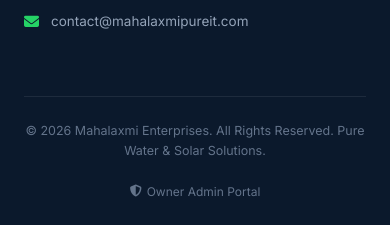
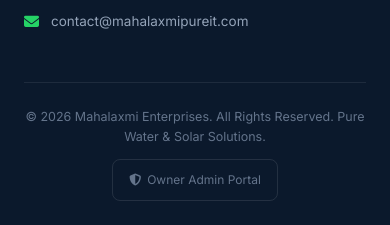
Before and after one commit to Sriram-max337/Mahalakshmi_Enterprises, a website: page index.html in a window 390 px wide. Shown: the part 8127-8352 px from the top of the page. Drawn offline with nearby package versions, Linux system fonts and the light colour scheme.

Commit message:
Polish homepage footer buttons and column alignment

```diff
--- a/index.html
+++ b/index.html
@@ -1120,6 +1120,11 @@ a {
     flex-shrink: 0;
 }
 
+/* Align the first contact line with the first quick link across columns */
+.footer-contact-item:first-child {
+    margin-top: 10px;
+}
+
 .footer-bottom {
     margin-top: 50px;
     padding-top: 24px;
@@ -1138,11 +1143,17 @@ a {
     font-size: 12px;
     display: inline-flex;
     align-items: center;
-    gap: 5px;
+    gap: 6px;
+    padding: 7px 12px;
+    border: 1px solid rgba(255, 255, 255, 0.1);
+    border-radius: var(--radius-sm);
+    transition: color 0.25s ease, border-color 0.25s ease, background 0.25s ease;
 }
 
 .admin-access-link:hover {
     color: #38BDF8;
+    border-color: rgba(56, 189, 248, 0.35);
+    background: rgba(56, 189, 248, 0.08);
 }
 
 /* =========================================================
@@ -1344,6 +1355,11 @@ a {
     .footer-bottom {
         flex-direction: column;
         text-align: center;
+        gap: 12px;
+        margin-top: 36px;
+    }
+    .footer-bottom .admin-access-link {
+        padding: 10px 16px;
     }
     .whatsapp-float-btn {
         width: 52px;
@@ -1378,10 +1394,12 @@ a {
     padding-bottom: 12px;
 }
 
-/* Footer quick links: consistent 42px tap targets and even rhythm */
+/* Footer quick links: consistent 42px tap targets and even rhythm;
+   hover indent glides instead of jumping */
 .footer-links a {
     display: inline-block;
     padding: 10px 0;
+    transition: color 0.25s ease, padding 0.25s ease;
 }
 
 .footer-links li {
```
